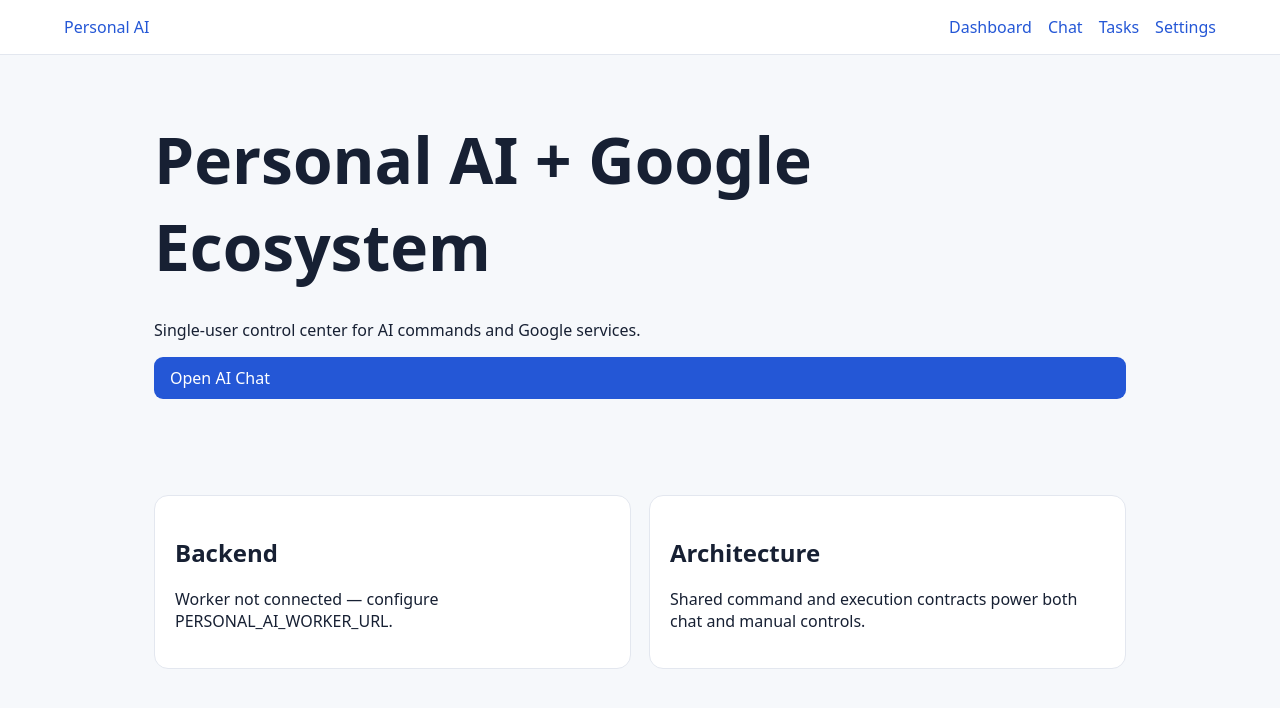
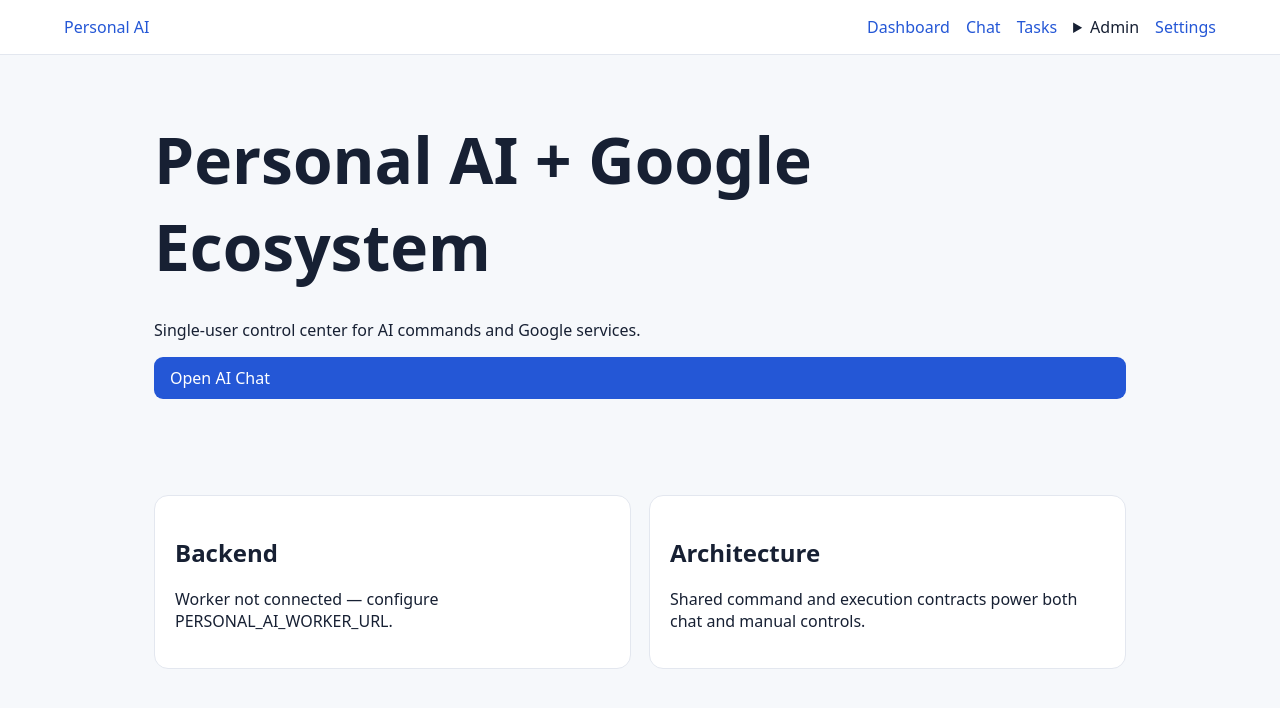
Before and after one commit to RafsanJamilBhuiya/personal-ai-google-ecosystem, a website with bundled scripts: page frontend/index.html in a window 1280 px wide. Built offline with nearby package versions, Linux system fonts and the light colour scheme; no server answers.

Commit message:
Add Admin navigation to main frontend

```diff
--- a/frontend/index.html
+++ b/frontend/index.html
@@ -1,2 +1,2 @@
 <!doctype html>
-<html lang="en"><head><meta charset="utf-8"><meta name="viewport" content="width=device-width,initial-scale=1"><title>Personal AI + Google Ecosystem</title><link rel="stylesheet" href="./css/app.css"></head><body><header><a href="./index.html">Personal AI</a><nav><a href="./pages/dashboard.html">Dashboard</a><a href="./pages/chat.html">Chat</a><a href="./pages/tasks.html">Tasks</a><a href="./pages/settings.html">Settings</a></nav></header><main><section class="hero"><h1>Personal AI + Google Ecosystem</h1><p>Single-user control center for AI commands and Google services.</p><a class="button" href="./pages/chat.html">Open AI Chat</a></section><section class="grid"><article><h2>Backend</h2><p id="backend-status">Checking…</p></article><article><h2>Architecture</h2><p>Shared command and execution contracts power both chat and manual controls.</p></article></section></main><script type="module" src="./js/app.js"></script></body></html>
+<html lang="en"><head><meta charset="utf-8"><meta name="viewport" content="width=device-width,initial-scale=1"><title>Personal AI + Google Ecosystem</title><link rel="stylesheet" href="./css/app.css"></head><body><header><a href="./index.html">Personal AI</a><nav><a href="./pages/dashboard.html">Dashboard</a><a href="./pages/chat.html">Chat</a><a href="./pages/tasks.html">Tasks</a><details><summary>Admin</summary><div class="admin-menu"><a href="./pages/admin-profile.html">Admin Profile</a><a href="./pages/app-integrations.html">App Integrations / Plugins</a></div></details><a href="./pages/settings.html">Settings</a></nav></header><main><section class="hero"><h1>Personal AI + Google Ecosystem</h1><p>Single-user control center for AI commands and Google services.</p><a class="button" href="./pages/chat.html">Open AI Chat</a></section><section class="grid"><article><h2>Backend</h2><p id="backend-status">Checking…</p></article><article><h2>Architecture</h2><p>Shared command and execution contracts power both chat and manual controls.</p></article></section></main><script type="module" src="./js/app.js"></script></body></html>
```
